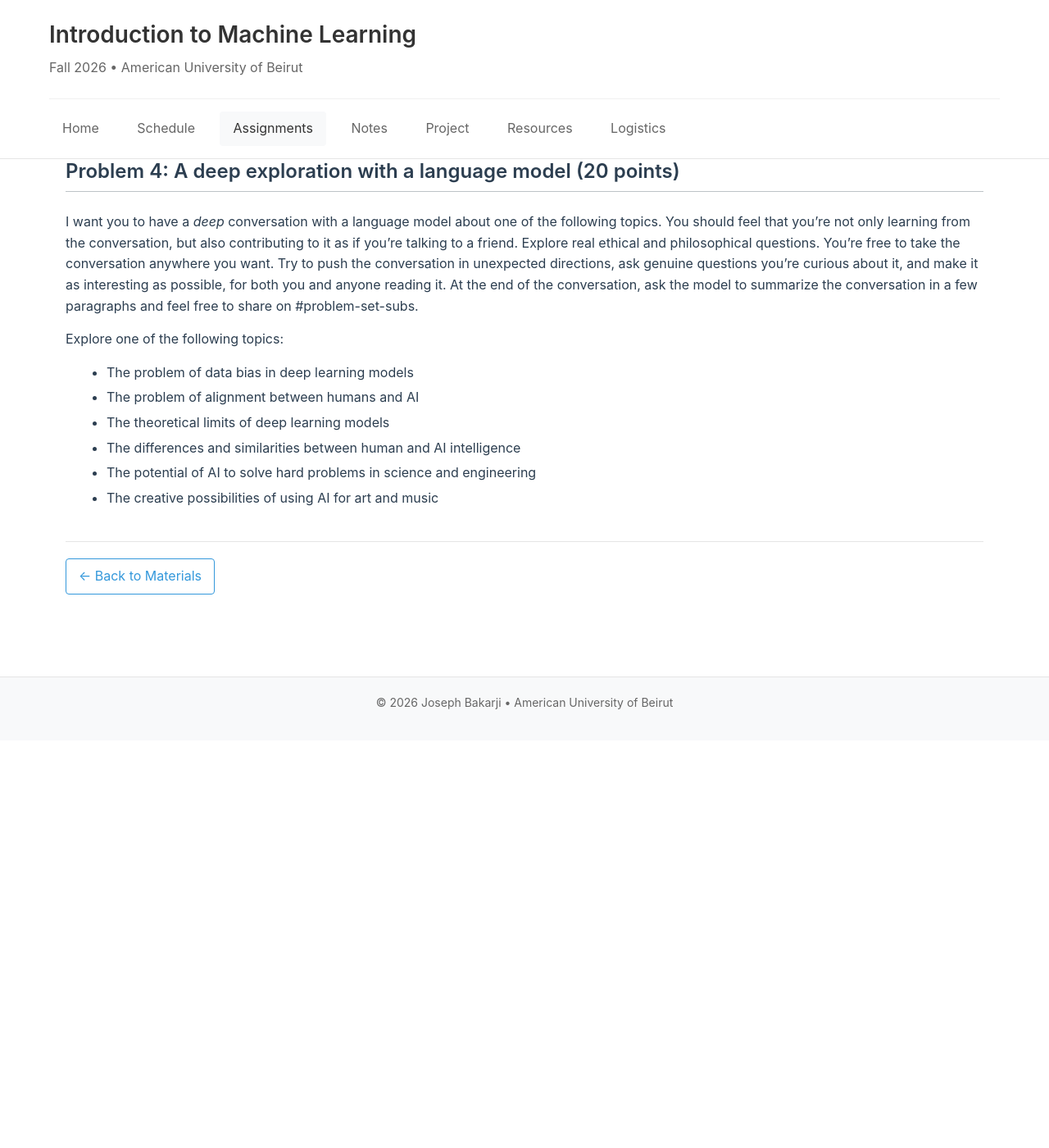
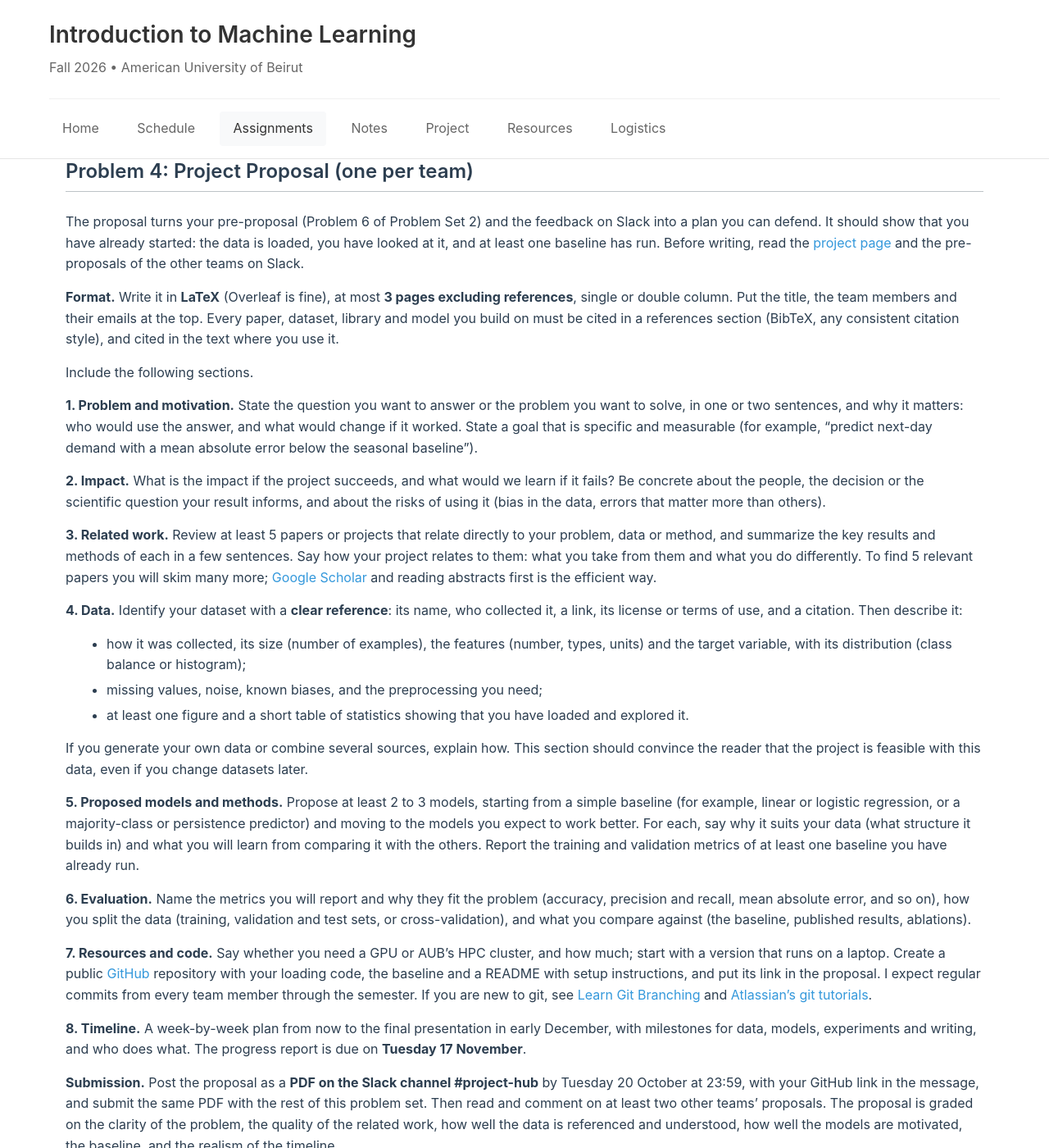
Before and after one commit to Data-Driven-Modeling-Lab/intro2ml, a Jekyll site: the page built from materials/assignments/hw4.md, in a window 1280 px wide and 1400 px high, scrolled down 4491 px. Shown: the whole window at 82% size. Built offline with Jekyll 4.4.1, drawn with Linux system fonts in a browser that asks for light colours; formulas are drawn with MathJax 3; before the commit the page ends 5394 px from its top, so only the background shows below that; some of the changed text lies outside the part shown.

Commit message:
Problem Set 3 (was PS4) posted: neural networks plus the project proposal as Problem 4 (LaTeX, references, cited dataset, models, impact, related work; PDF on Slack #project-hub); later sets renumbered 4 and 5; project page points to it

```diff
--- a/materials/assignments/hw4.md
+++ b/materials/assignments/hw4.md
@@ -1,5 +1,5 @@
 ---
-title: "Problem Set 4: Neural Network Basics"
+title: "Problem Set 3: Neural Network Basics and Project Proposal"
 layout: note
 category: "Assignment"
 permalink: /materials/assignments/hw4/
@@ -8,9 +8,9 @@ permalink: /materials/assignments/hw4/
 
 This is an individual assignment. Review assignment policy regarding collaboration and late submissions on website before starting.
 
-Deadline: due on **Tuesday 20 October at 23:59**, the same day as the project proposal.
+Deadline: due on **Tuesday 20 October at 23:59**. Problems 1 to 3 are individual; Problem 4, the project proposal, is one submission per team.
 
-**Instructions:** Submit written problem as PDF files, and notebook problems as ipynb files. Zip everything and submit them as a single file on the following moodle link: [Submission Link](https://lms.aub.edu.lb/mod/assign/view.php?id=2408204)
+**Instructions:** Submit written problem as PDF files, and notebook problems as ipynb files. Zip everything and submit them as a single file on Moodle, under Problem Set 3. Post the proposal PDF on Slack as well (see Problem 4).
 
 
 ## Problem 1:  Neural Networks (40 points)
@@ -135,17 +135,35 @@ i) Creative Extension (Optional). Modify the problem in an interesting way: Try
 
 
 ## Problem 3: Making a Neural Network Symmetric (10 points)
-Download the notebook on this [link](https://colab.research.google.com/drive/1i006ul0duV6BfezppSdqWNPBLAc16D7H?usp=sharing) and adjust the network architecture to make it generalize on the right-most 20% of the data, as we've discussed in class. Briefly explain your reasoning and approach in a markdown cell, in the notebook.
+Download the notebook on this [link](https://colab.research.google.com/drive/1i006ul0duV6BfezppSdqWNPBLAc16D7H?usp=sharing) and adjust the network architecture to make it generalize on the right-most 20% of the data. You need to find a way to make the network symmetric. Briefly explain your reasoning and approach in a markdown cell, in the notebook.
 
+## Problem 4: Project Proposal (one per team)
 
-## Problem 4: A deep exploration with a language model (20 points)
+The proposal turns your pre-proposal (Problem 6 of Problem Set 2) and the feedback on Slack into a plan you can defend. It should show that you have already started: the data is loaded, you have looked at it, and at least one baseline has run. Before writing, read the [project page](https://intro2ml.com/project/) and the pre-proposals of the other teams on Slack.
 
-I want you to have a *deep* conversation with a language model about one of the following topics. You should feel that you're not only learning from the conversation, but also contributing to it as if you're talking to a friend. Explore real ethical and philosophical questions. You're free to take the conversation anywhere you want. Try to push the conversation in unexpected directions, ask genuine questions you're curious about it, and make it as interesting as possible, for both you and anyone reading it. At the end of the conversation, ask the model to summarize the conversation in a few paragraphs and feel free to share on #problem-set-subs.
+**Format.** Write it in **LaTeX** (Overleaf is fine), at most **3 pages excluding references**, single or double column. Put the title, the team members and their emails at the top. Every paper, dataset, library and model you build on must be cited in a references section (BibTeX, any consistent citation style), and cited in the text where you use it.
 
-Explore one of the following topics:
-- The problem of data bias in deep learning models
-- The problem of alignment between humans and AI
-- The theoretical limits of deep learning models
-- The differences and similarities between human and AI intelligence
-- The potential of AI to solve hard problems in science and engineering
-- The creative possibilities of using AI for art and music
+Include the following sections.
+
+**1. Problem and motivation.** State the question you want to answer or the problem you want to solve, in one or two sentences, and why it matters: who would use the answer, and what would change if it worked. State a goal that is specific and measurable (for example, "predict next-day demand with a mean absolute error below the seasonal baseline").
+
+**2. Impact.** What is the impact if the project succeeds, and what would we learn if it fails? Be concrete about the people, the decision or the scientific question your result informs, and about the risks of using it (bias in the data, errors that matter more than others).
+
+**3. Related work.** Review at least 5 papers or projects that relate directly to your problem, data or method, and summarize the key results and methods of each in a few sentences. Say how your project relates to them: what you take from them and what you do differently. To find 5 relevant papers you will skim many more; [Google Scholar](https://scholar.google.com/) and reading abstracts first is the efficient way.
+
+**4. Data.** Identify your dataset with a **clear reference**: its name, who collected it, a link, its license or terms of use, and a citation. Then describe it:
+- how it was collected, its size (number of examples), the features (number, types, units) and the target variable, with its distribution (class balance or histogram);
+- missing values, noise, known biases, and the preprocessing you need;
+- at least one figure and a short table of statistics showing that you have loaded and explored it.
+
+If you generate your own data or combine several sources, explain how. This section should convince the reader that the project is feasible with this data, even if you change datasets later.
+
+**5. Proposed models and methods.** Propose at least 2 to 3 models, starting from a simple baseline (for example, linear or logistic regression, or a majority-class or persistence predictor) and moving to the models you expect to work better. For each, say why it suits your data (what structure it builds in) and what you will learn from comparing it with the others. Report the training and validation metrics of at least one baseline you have already run.
+
+**6. Evaluation.** Name the metrics you will report and why they fit the problem (accuracy, precision and recall, mean absolute error, and so on), how you split the data (training, validation and test sets, or cross-validation), and what you compare against (the baseline, published results, ablations).
+
+**7. Resources and code.** Say whether you need a GPU or AUB's HPC cluster, and how much; start with a version that runs on a laptop. Create a public [GitHub](https://github.com/) repository with your loading code, the baseline and a README with setup instructions, and put its link in the proposal. I expect regular commits from every team member through the semester. If you are new to git, see [Learn Git Branching](https://learngitbranching.js.org/) and [Atlassian's git tutorials](https://www.atlassian.com/git/tutorials/comparing-workflows/gitflow-workflow).
+
+**8. Timeline.** A week-by-week plan from now to the final presentation in early December, with milestones for data, models, experiments and writing, and who does what. The progress report is due on **Tuesday 17 November**.
+
+**Submission.** Post the proposal as a **PDF on the Slack channel #project-hub** by Tuesday 20 October at 23:59, with your GitHub link in the message, and submit the same PDF with the rest of this problem set. Then read and comment on at least two other teams' proposals. The proposal is graded on the clarity of the problem, the quality of the related work, how well the data is referenced and understood, how well the models are motivated, the baseline, and the realism of the timeline.
```
Also changed, not shown: _data/assignments.yml (+6 -6 lines), materials/assignments/hw6.md (+1 -1 lines), materials/assignments/hw7.md (+1 -1 lines), project.md (+2 -2 lines).
